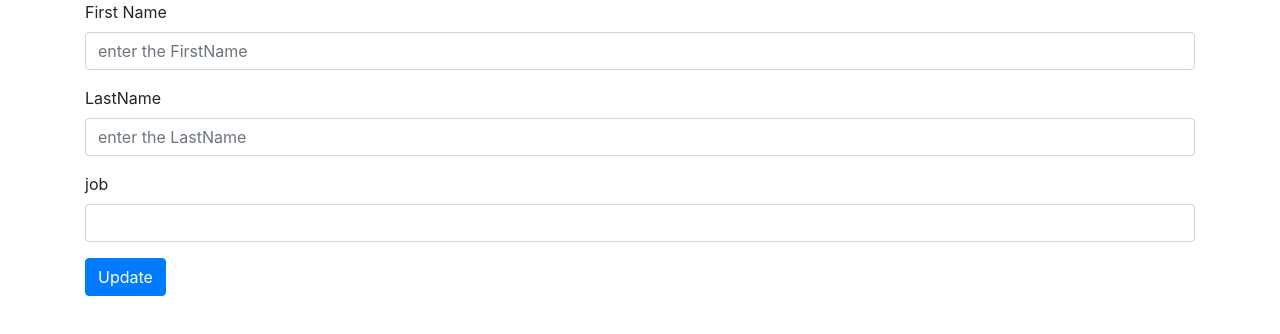
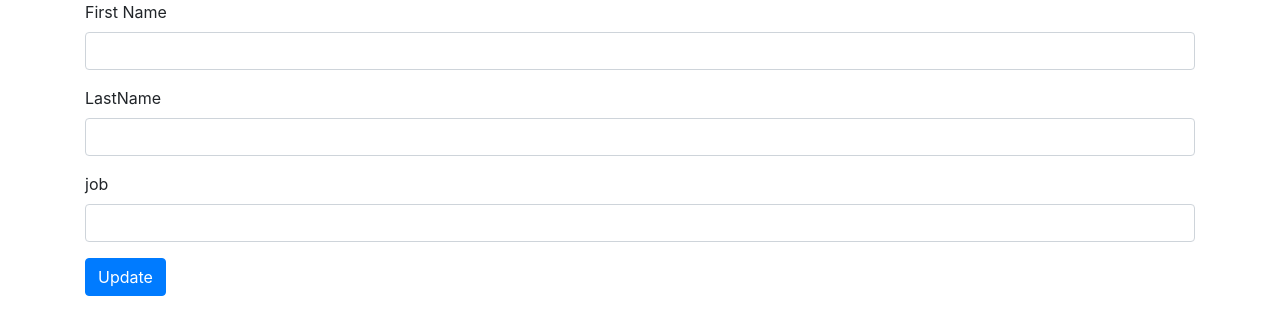
Before and after one commit to saitharunsai/EmployeeAxios, a React (Create React App) app: page /Update/1 in a window 1280 px wide. Shown: the top 334 px of the page. Built offline with nearby package versions, Linux system fonts and the light colour scheme; no server answers.

Commit message:
hosting isuue

```diff
--- a/src/Components/Update.js
+++ b/src/Components/Update.js
@@ -28,13 +28,15 @@ const Update = (props) => {
   const onSubmit = async e => {
     e.preventDefault();
     await axios.put(`https://reqres.in/api/users/${id}`, Employee);
+    console.log(Response.data)
     history.push("/");
   };
 
   const loadEmployees = async () => {
+    console.log(id)
     const result = await axios.get(`https://reqres.in/api/users/${id}`);
-    setEmployee(result.data);
-    console.log(result.data)
+    setEmployee(result.data.data);
+    console.log()
   };
     return (
       <>
@@ -48,7 +50,6 @@ const Update = (props) => {
                 value={first_name}
                 onChange={e => onInputChange(e)}
 
-                placeholder="enter the FirstName"
               />
             </Form.Group>
             <Form.Group md="4" controlId="formBasicEmail">
@@ -58,7 +59,7 @@ const Update = (props) => {
                 value={last_name}
                 onChange={e => onInputChange(e)}
                 type="text"
-                placeholder="enter the LastName"
+
               />
             </Form.Group>
             <Form.Group md="4" controlId="formBasicEmail">
```
Also changed, not shown: 1 other file (tests, documents, lock files or other folders).
